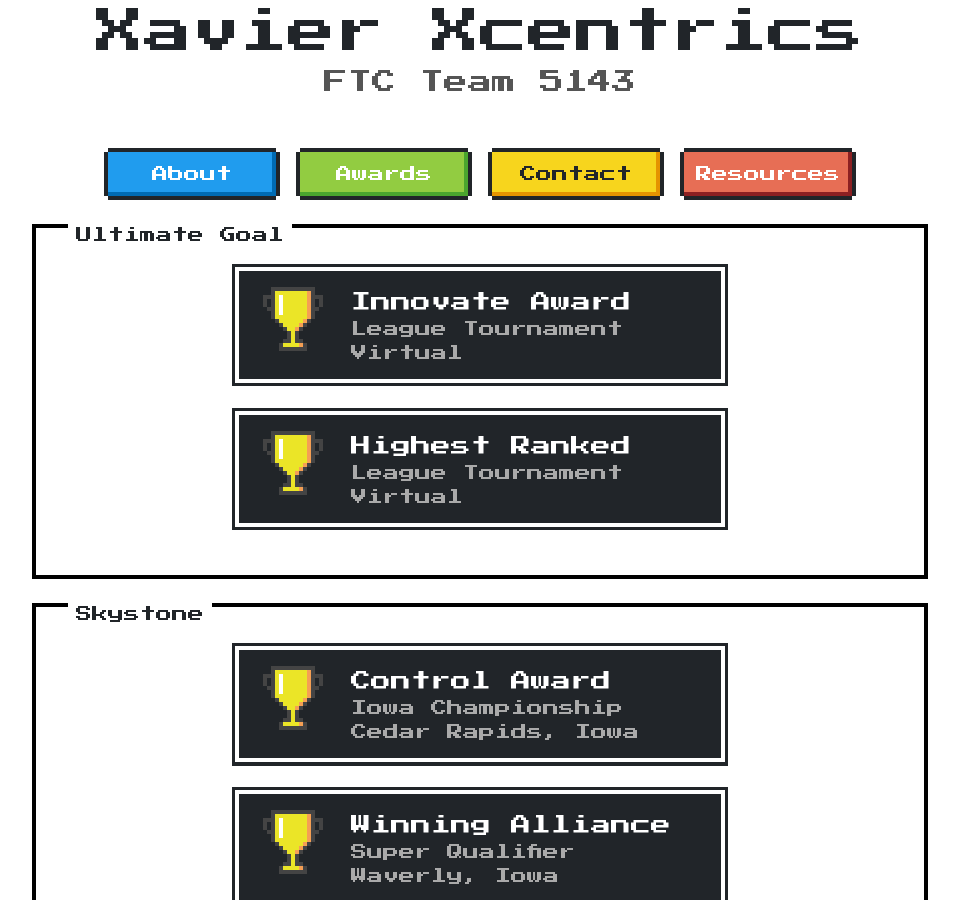
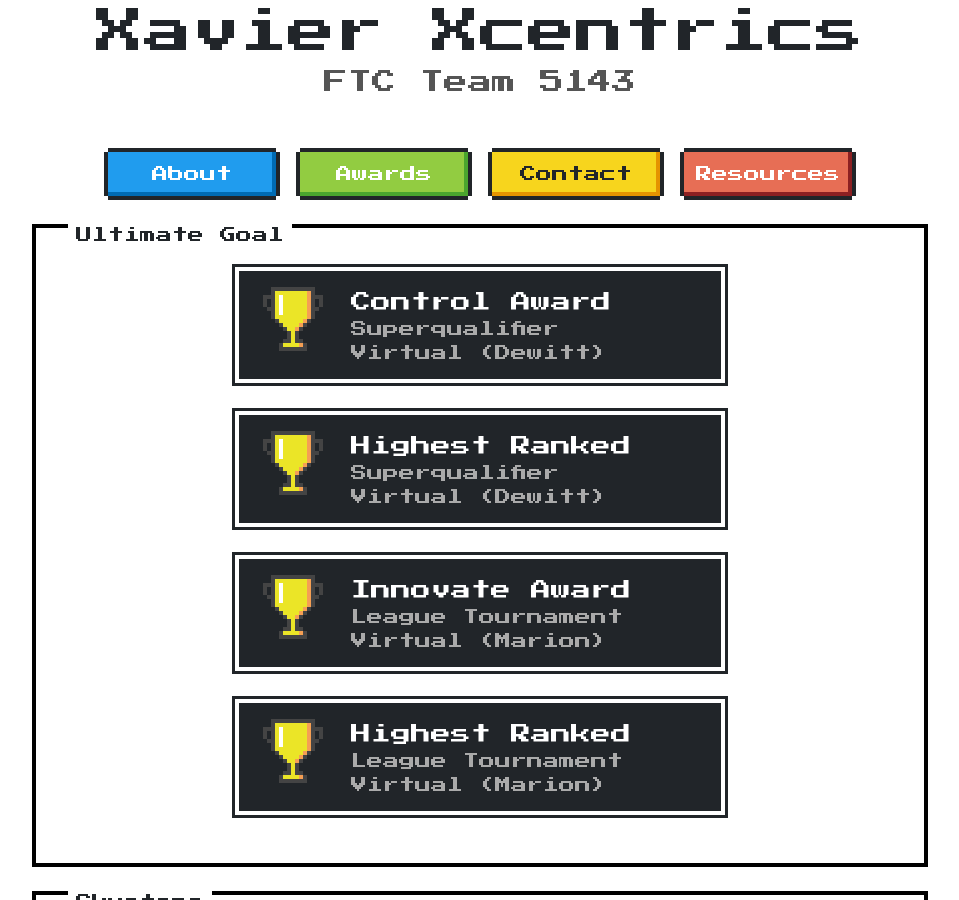
Before and after one commit to FTC5143/ftc5143.github.io, a Jekyll site: the page built from awards.html, in a window 1280 px wide and 900 px high. Shown: the whole window, without its empty margins (160-1119 px from the left). Built offline with Jekyll 4.4.1, drawn with Linux system fonts in a browser that asks for light colours.

Commit message:
Add awards from superqual

```diff
--- a/_data/awards.yml
+++ b/_data/awards.yml
@@ -1,12 +1,20 @@
 - title: "Ultimate Goal"
   awards:
+    - title: "Control Award"
+      competition: "Superqualifier"
+      location: "Virtual (Dewitt)"
+
+    - title: "Highest Ranked"
+      competition: "Superqualifier"
+      location: "Virtual (Dewitt)"
+
     - title: "Innovate Award"
       competition: "League Tournament"
-      location: "Virtual"
+      location: "Virtual (Marion)"
 
     - title: "Highest Ranked"
       competition: "League Tournament"
-      location: "Virtual"
+      location: "Virtual (Marion)"
 
 - title: "Skystone"
   awards:
```
